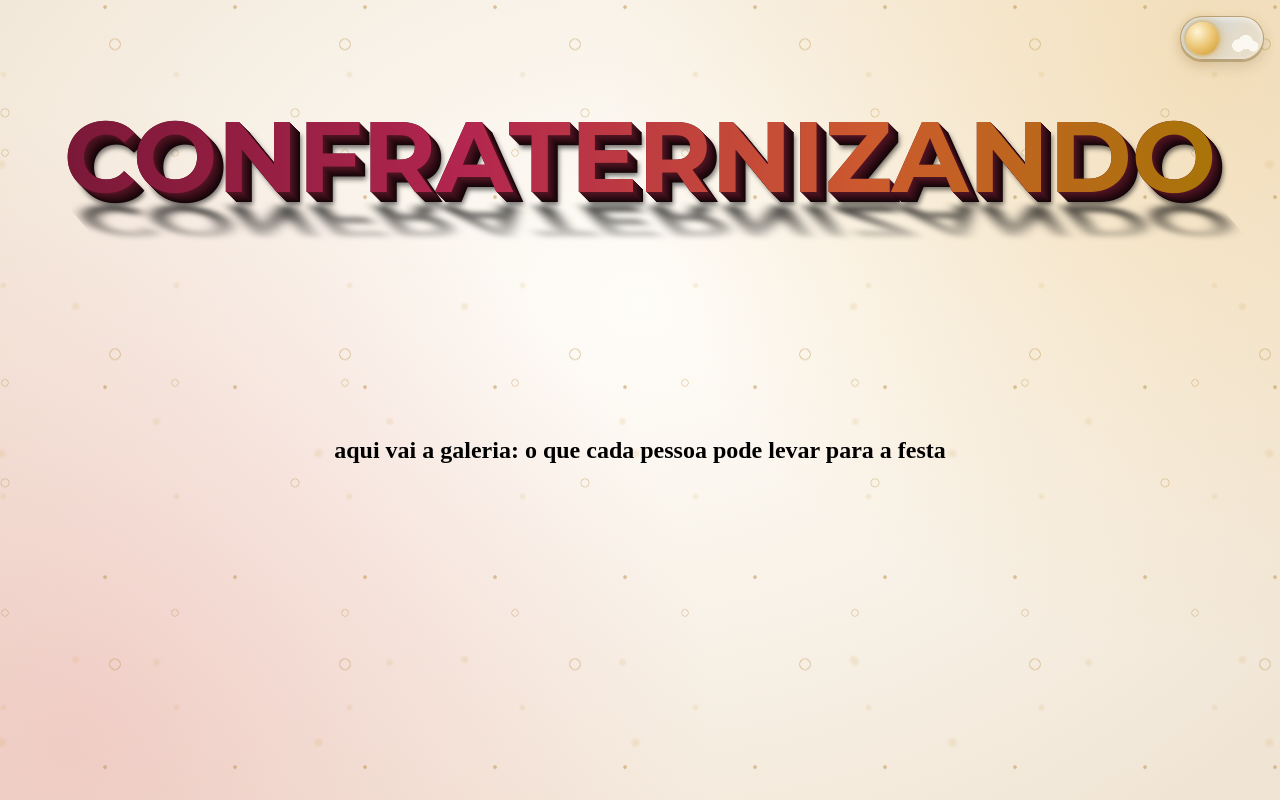
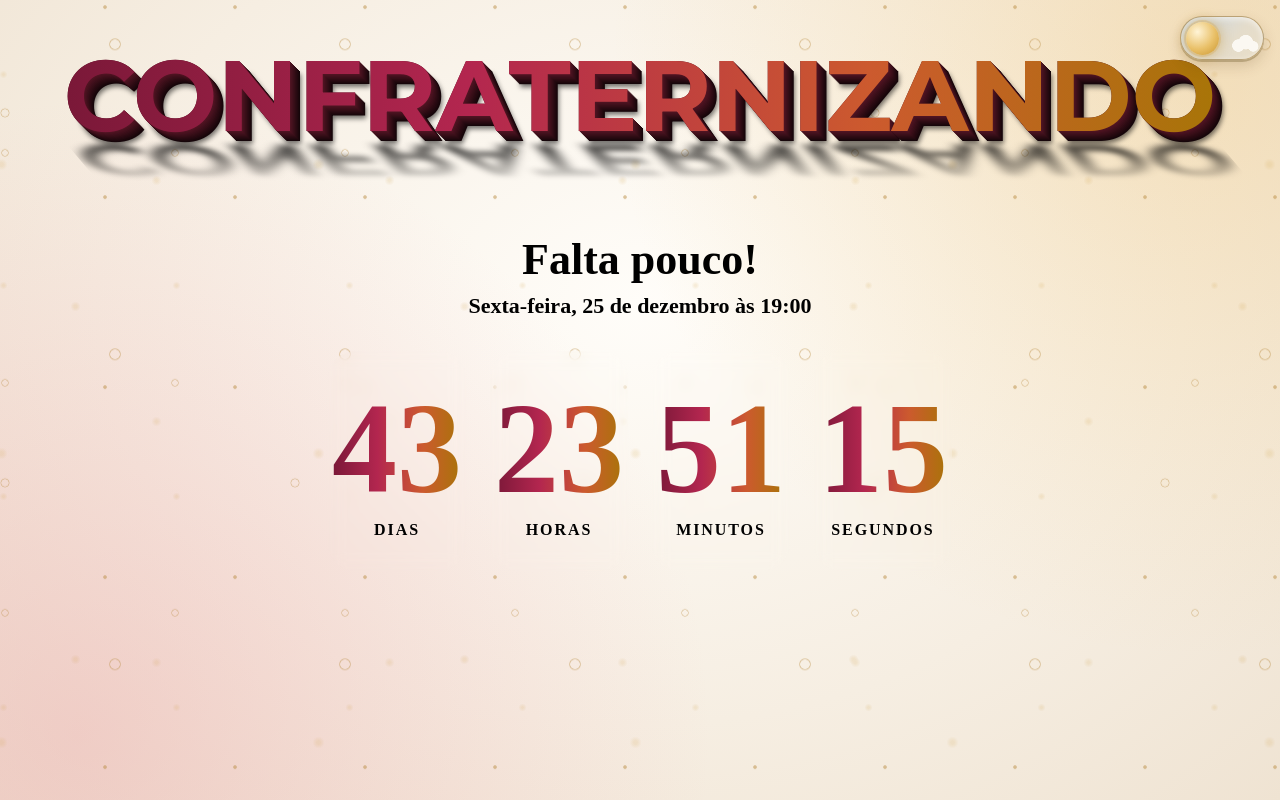
Before and after one commit to MaykInvest/Party-website, a plain HTML site: page index.html in a window 1280 px wide. Drawn offline with Linux system fonts and the light colour scheme.

Commit message:
FEAT: add the data and hour of when the confra will be

```diff
--- a/css/main.css
+++ b/css/main.css
@@ -323,3 +323,78 @@ html[data-tema="claro"] .ceu::after {
     transition: none !important;
   }
 }
+
+
+/* =====================================================================
+   CONTAGEM REGRESSIVA: números grandes até a festa
+   ===================================================================== */
+
+.contagem {
+  max-width: 1100px;
+  margin: 0 auto 96px;
+  padding: 0 16px;
+  text-align: center;
+}
+
+.contagem h2 {
+  margin: 0;
+  font-size: clamp(28px, 5vw, 44px);
+  color: var(--destaque);
+}
+
+.contagem-data {
+  margin: 8px 0 32px;
+  font-size: clamp(16px, 2.4vw, 22px);
+  font-weight: 600;
+  color: var(--texto-suave);
+}
+
+.contagem-data::first-letter { text-transform: uppercase; }   /* "sábado" vira "Sábado" */
+
+.contagem-numeros {
+  display: grid;
+  grid-template-columns: repeat(4, 1fr);      /* sempre 4 blocos lado a lado, até no celular */
+  gap: clamp(8px, 2vw, 24px);
+}
+
+.bloco {
+  display: flex;
+  flex-direction: column;
+  align-items: center;
+  padding: clamp(14px, 3vw, 32px) 4px;
+  border: 1px solid var(--cartao-borda);
+  border-radius: clamp(14px, 2.5vw, 28px);
+  background: var(--cartao);
+  box-shadow: var(--cartao-sombra);
+  -webkit-backdrop-filter: blur(8px);
+  backdrop-filter: blur(8px);
+}
+
+.numero {
+  font-size: clamp(40px, 11vw, 130px);        /* BEM grande: até 130px no computador */
+  font-weight: 700;
+  line-height: 1;
+  font-variant-numeric: tabular-nums;         /* todos os números com a mesma largura: nada "pula" a cada segundo */
+  color: transparent;
+  background: var(--degrade);                 /* o mesmo degradê do título */
+  -webkit-background-clip: text;
+  background-clip: text;
+}
+
+.rotulo {
+  margin-top: 8px;
+  font-size: clamp(11px, 1.6vw, 16px);
+  font-weight: 600;
+  letter-spacing: 0.12em;
+  text-transform: uppercase;
+  color: var(--texto-suave);
+}
+
+/* Quando chega a hora: a mensagem ocupa o lugar dos 4 blocos */
+.contagem-fim {
+  grid-column: 1 / -1;
+  margin: 0;
+  font-size: clamp(32px, 8vw, 96px);
+  font-weight: 700;
+  color: var(--destaque);
+}
--- a/index.html
+++ b/index.html
@@ -13,20 +13,34 @@
 <body>
     <header>
         <!-- O botão do modo escuro/claro: o sol e a lua. O desenho é todo feito em CSS. -->
-        <button id="botao-tema" class="botao-tema" type="button" aria-label="Modo escuro" aria-pressed="false" title="Modo escuro">
-            <span class="ceu" aria-hidden="true"></span>     <!-- nuvenzinhas de dia, estrelinhas de noite -->
-            <span class="astro" aria-hidden="true"></span>   <!-- o sol (dia) que vira a lua (noite) -->
+        <button id="botao-tema" class="botao-tema" type="button" aria-label="Modo escuro" aria-pressed="false"
+            title="Modo escuro">
+            <span class="ceu" aria-hidden="true"></span> <!-- nuvenzinhas de dia, estrelinhas de noite -->
+            <span class="astro" aria-hidden="true"></span> <!-- o sol (dia) que vira a lua (noite) -->
         </button>
 
         <!-- o data-text precisa ter o MESMO texto do título: é ele que desenha a sombra e o 3D -->
         <h1 data-text="Confraternizando">Confraternizando</h1>
     </header>
 
+    <main>
+        <!-- CONTAGEM REGRESSIVA: a data da festa fica no js/main.js (DATA_DA_FESTA) -->
+        <section class="contagem" aria-labelledby="titulo-contagem">
 
-    <main>
-        <section>
-            <h2>aqui vai a galeria: o que cada pessoa pode levar para a festa</h2>
+            <h2 id="titulo-contagem">Falta pouco!</h2>
+            <p class="contagem-data" id="data-festa"></p>
+
+            <!-- role="timer": leitores de tela não ficam lendo o número a cada segundo -->
+            <div class="contagem-numeros" id="contagem" role="timer">
+                <div class="bloco"><span class="numero" id="dias">--</span><span class="rotulo">dias</span></div>
+                <div class="bloco"><span class="numero" id="horas">--</span><span class="rotulo">horas</span></div>
+                <div class="bloco"><span class="numero" id="minutos">--</span><span class="rotulo">minutos</span></div>
+                <div class="bloco"><span class="numero" id="segundos">--</span><span class="rotulo">segundos</span>
+                </div>
+            </div>
+
         </section>
+
     </main>
 
     <footer>
--- a/js/main.js
+++ b/js/main.js
@@ -23,3 +23,49 @@ document.addEventListener("DOMContentLoaded", () => {
 
   atualizar();
 });
+
+
+// =====================================================================
+// CONTAGEM REGRESSIVA ATÉ A FESTA
+// Troque a data aqui. Formato: ANO-MÊS-DIATHORA:MINUTO:SEGUNDO-03:00
+// O "-03:00" é o fuso de Brasília: assim a contagem fica certa
+// mesmo para quem abrir o site com o relógio em outro fuso.
+// =====================================================================
+const DATA_DA_FESTA = new Date("2026-12-25T19:00:00-03:00");
+
+document.addEventListener("DOMContentLoaded", () => {
+  const caixa = document.querySelector("#contagem");
+  const campos = {
+    dias: document.querySelector("#dias"),
+    horas: document.querySelector("#horas"),
+    minutos: document.querySelector("#minutos"),
+    segundos: document.querySelector("#segundos"),
+  };
+
+  // Escreve a data por extenso, em português: "sábado, 12 de dezembro às 19:00"
+  document.querySelector("#data-festa").textContent =
+    DATA_DA_FESTA.toLocaleDateString("pt-BR", { weekday: "long", day: "numeric", month: "long", timeZone: "America/Sao_Paulo" }) +
+    " às " +
+    DATA_DA_FESTA.toLocaleTimeString("pt-BR", { hour: "2-digit", minute: "2-digit", timeZone: "America/Sao_Paulo" });
+
+  const doisDigitos = (n) => String(n).padStart(2, "0");   // 7 vira "07"
+
+  function atualizarContagem() {
+    const falta = DATA_DA_FESTA - Date.now();              // milissegundos que faltam
+
+    if (falta <= 0) {                                       // chegou a hora!
+      caixa.innerHTML = '<p class="contagem-fim">A festa começou! 🎉</p>';
+      clearInterval(relogio);
+      return;
+    }
+
+    const totalSegundos = Math.floor(falta / 1000);
+    campos.dias.textContent = Math.floor(totalSegundos / 86400);           // 86400 segundos = 1 dia
+    campos.horas.textContent = doisDigitos(Math.floor(totalSegundos / 3600) % 24);
+    campos.minutos.textContent = doisDigitos(Math.floor(totalSegundos / 60) % 60);
+    campos.segundos.textContent = doisDigitos(totalSegundos % 60);
+  }
+
+  const relogio = setInterval(atualizarContagem, 1000);   // atualiza a cada 1 segundo
+  atualizarContagem();                                    // e já mostra na hora, sem esperar 1 segundo
+});
```
